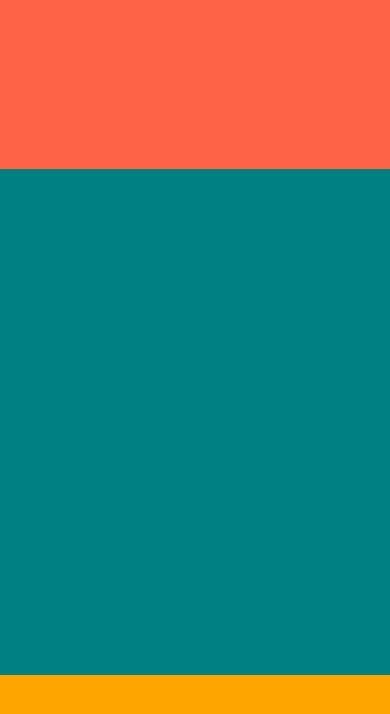
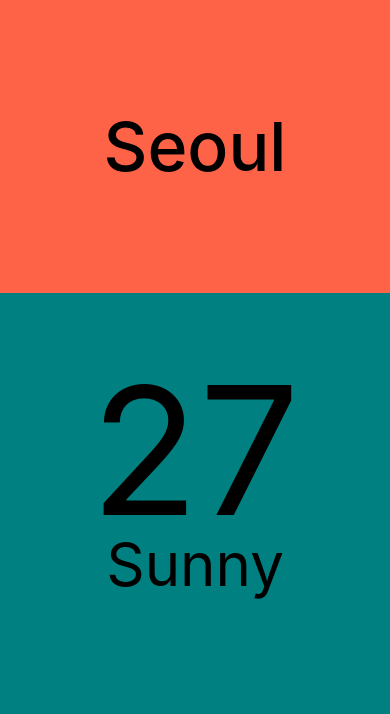
Before and after one commit to verobeach7/ReactNative-Expo, a React Native app: screen / in a window 390 px wide. Shown: the top 714 px of the page. Built offline with nearby package versions, Linux system fonts and the light colour scheme.

Commit message:
React Native 101: WetherAPP(Styles)

```diff
--- a/App.js
+++ b/App.js
@@ -1,11 +1,74 @@
-import { View } from "react-native";
+import { View, Text, Dimensions, StyleSheet, ScrollView } from "react-native";
+
+const { width: SCREEN_WIDTH } = Dimensions.get("window");
+
+console.log(SCREEN_WIDTH);
 
 export default function App() {
   return (
-    <View style={{ flex: 1 }}>
-      <View style={{ flex: 1, backgroundColor: "tomato" }}></View>
-      <View style={{ flex: 3, backgroundColor: "teal" }}></View>
-      <View style={{ flex: 1, backgroundColor: "orange" }}></View>
+    <View style={styles.container}>
+      <View style={styles.citi}>
+        <Text style={styles.citiName}>Seoul</Text>
+      </View>
+      <ScrollView
+        showsHorizontalScrollIndicator={false}
+        pagingEnabled
+        horizontal
+        indicatorStyle="white"
+        contentContainerStyle={styles.weather}
+      >
+        <View style={styles.day}>
+          <Text style={styles.temp}>27</Text>
+          <Text style={styles.description}>Sunny</Text>
+        </View>
+        <View style={styles.day}>
+          <Text style={styles.temp}>27</Text>
+          <Text style={styles.description}>Sunny</Text>
+        </View>
+        <View style={styles.day}>
+          <Text style={styles.temp}>27</Text>
+          <Text style={styles.description}>Sunny</Text>
+        </View>
+        <View style={styles.day}>
+          <Text style={styles.temp}>27</Text>
+          <Text style={styles.description}>Sunny</Text>
+        </View>
+        <View style={styles.day}>
+          <Text style={styles.temp}>27</Text>
+          <Text style={styles.description}>Sunny</Text>
+        </View>
+      </ScrollView>
     </View>
   );
 }
+
+const styles = StyleSheet.create({
+  container: {
+    flex: 1,
+    backgroundColor: "tomato",
+  },
+  citi: {
+    flex: 1.2,
+    justifyContent: "center",
+    alignItems: "center",
+  },
+  citiName: {
+    fontSize: 68,
+    fontWeight: "500",
+  },
+  weather: {
+    backgroundColor: "teal",
+  },
+  day: {
+    width: SCREEN_WIDTH,
+    alignItems: "center",
+  },
+  temp: {
+    marginTop: 50,
+    fontSize: 178,
+  },
+  description: {
+    marginTop: -30,
+    fontSize: 60,
+  },
+});
```
